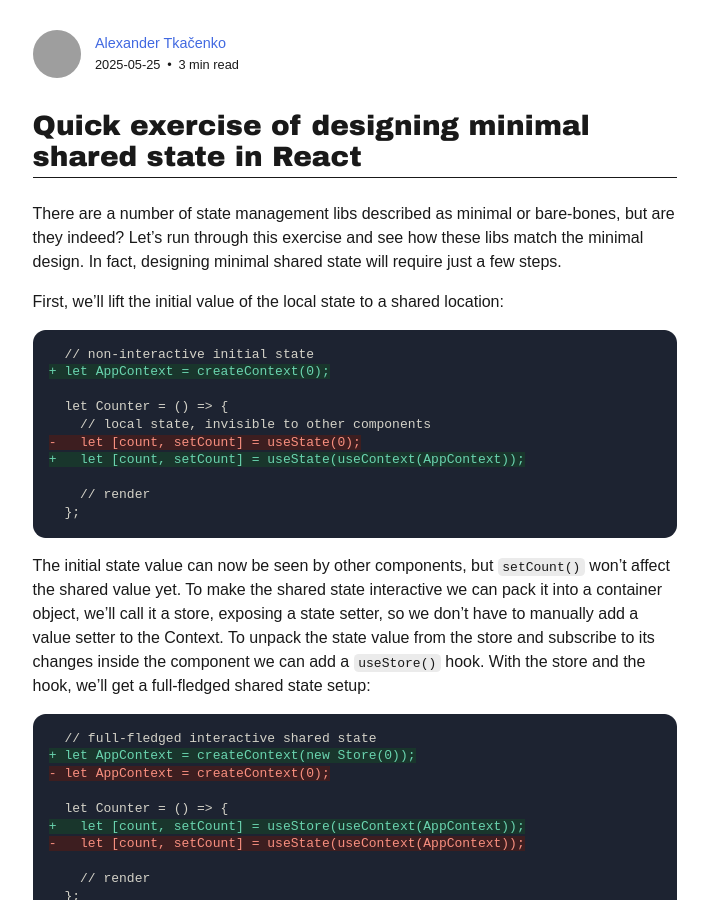
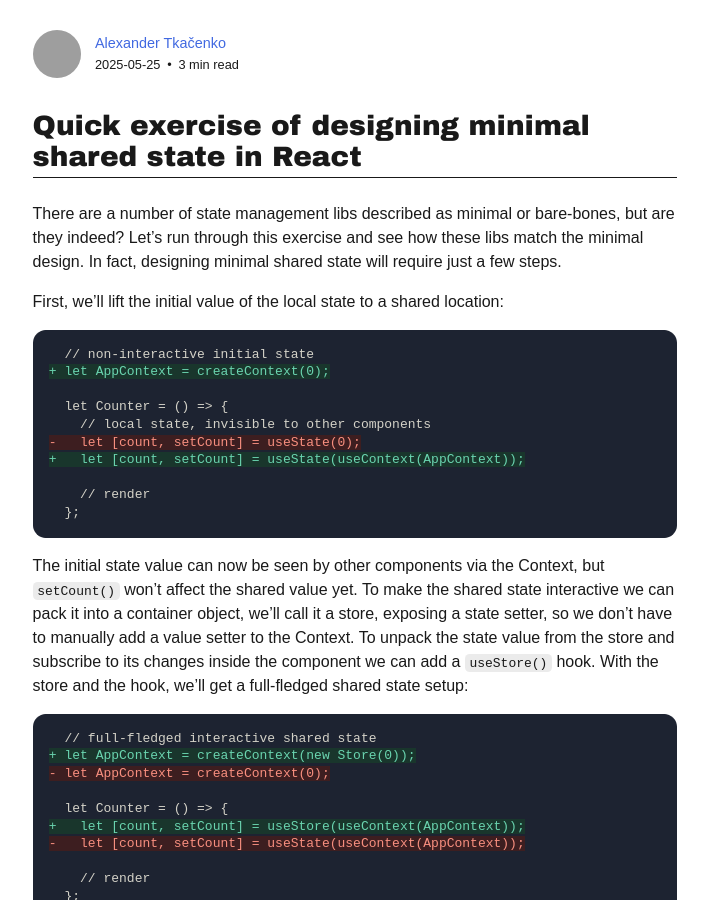
Before and after one commit to axtk/axtk.github.io, a Jekyll site: the page built from x/t8_react_store.md, in a window 1280 px wide and 900 px high. Shown: the whole window, without its empty margins (285-993 px from the left). Built offline with Jekyll 4.4.1, drawn with Linux system fonts in a browser that asks for light colours; our own code applies the rules of GitHub Pages for plain Markdown files; grey boxes are pictures that could not be loaded.

Commit message:
update state management post

````diff
--- a/x/t8_react_store.md
+++ b/x/t8_react_store.md
@@ -26,7 +26,7 @@ First, we'll lift the initial value of the local state to a shared location:
   };
 ```
 
-The initial state value can now be seen by other components, but `setCount()` won't affect the shared value yet. To make the shared state interactive we can pack it into a container object, we'll call it a store, exposing a state setter, so we don't have to manually add a value setter to the Context. To unpack the state value from the store and subscribe to its changes inside the component we can add a `useStore()` hook. With the store and the hook, we'll get a full-fledged shared state setup:
+The initial state value can now be seen by other components via the Context, but `setCount()` won't affect the shared value yet. To make the shared state interactive we can pack it into a container object, we'll call it a store, exposing a state setter, so we don't have to manually add a value setter to the Context. To unpack the state value from the store and subscribe to its changes inside the component we can add a `useStore()` hook. With the store and the hook, we'll get a full-fledged shared state setup:
 
 ```diff
   // full-fledged interactive shared state
````
